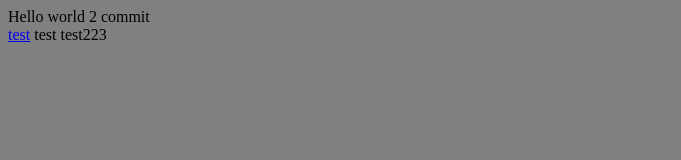
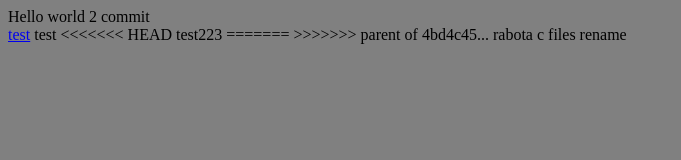
Before and after one commit to Ramaloce/test2, a plain HTML site: page index.html in a window 1280 px wide. Shown: the whole page, without its empty margins (0-681 px from the left). Drawn offline with Linux system fonts and the light colour scheme.

```diff
--- a/index.html
+++ b/index.html
@@ -9,6 +9,9 @@ Hello world
 2 commit <br>
 <a href="https://autoexpres.ru">test</a>
 test
+<<<<<<< HEAD
 test223
+=======
+>>>>>>> parent of 4bd4c45... rabota c files rename
 </body
 </HTML>
```
Also changed, not shown: 1.txt (renamed from 1.html).
